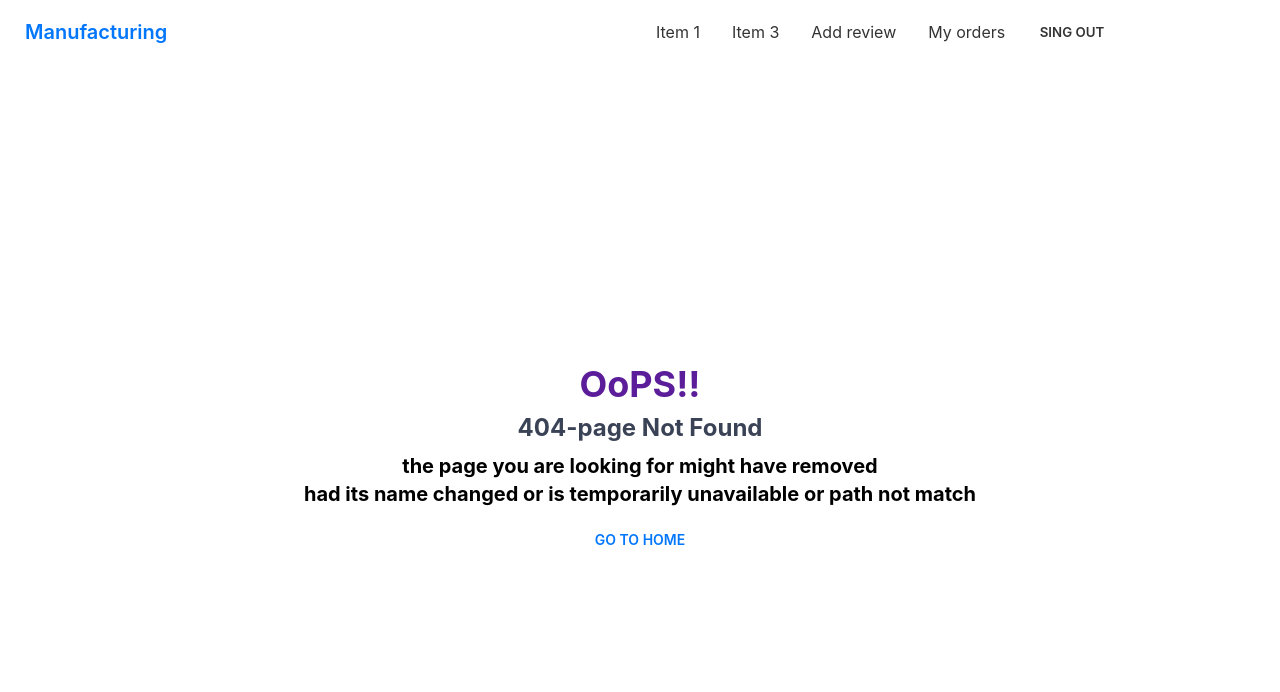
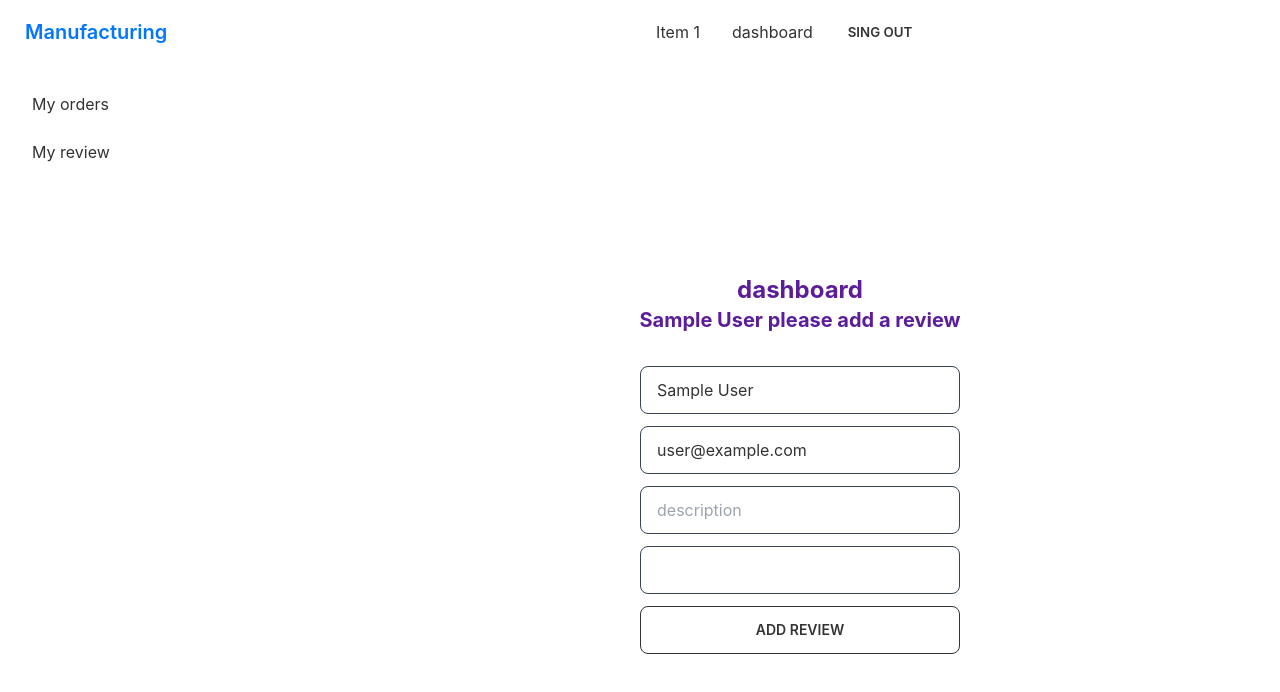
Before and after one commit to Jasimahmedq2/Manufacturer-original, a React (Create React App) app: page /dashboard/addreview in a window 1280 px wide. Shown: the top 692 px of the page. Built offline with nearby package versions, Linux system fonts and the light colour scheme; no server answers; sample sign-in values are in the browser's storage.

Commit message:
drawar-navbar

```diff
--- a/src/App.js
+++ b/src/App.js
@@ -10,6 +10,7 @@ import { ToastContainer } from 'react-toastify';
 import MyOrder from './Home/MyOrder';
 import NotFound from './Page/Share/NotFound';
 import AddReview from './Page/Share/AddReview';
+import Dashboard from './Home/Dashboard';
 
 
 function App() {
@@ -20,26 +21,23 @@ function App() {
         <Route path='/' element={
           <Home></Home>
         }></Route>
-        <Route path='/login' element={<Login></Login>}></Route>
-        <Route path='/purchase/:id' element={
+        <Route path='login' element={<Login></Login>}></Route>
+        <Route path='purchase/:id' element={
           <RequierAuth>
             <Purchase></Purchase>
           </RequierAuth>
         }></Route>
 
-        <Route path='/myorder' element={
+        <Route path='dashboard' element={
           <RequierAuth>
-            <MyOrder></MyOrder>
+          <Dashboard></Dashboard>
           </RequierAuth>
-        }></Route>
+        }>
+          <Route index element={<MyOrder></MyOrder>}></Route>
+          <Route path='addreview' element={<AddReview></AddReview>}></Route>
+        </Route>
 
-        <Route path='/addreview' element={
-          <RequierAuth>
-            <AddReview></AddReview>
-          </RequierAuth>
-        }></Route>
-
-        <Route path='/singup' element={
+        <Route path='singup' element={
           <SignUp></SignUp>
         }></Route>
         <Route path='*' element={<NotFound></NotFound>}></Route>
--- /dev/null
+++ b/src/Home/Dashboard.js
@@ -0,0 +1,28 @@
+import React from 'react';
+import {Outlet, Link} from 'react-router-dom'
+
+const Dashboard = () => {
+  return (
+    <div class="drawer drawer-mobile">
+  <input id="my-drawer-2" type="checkbox" class="drawer-toggle" />
+  <div class="drawer-content flex flex-col items-center justify-center">
+    <h2 className='text-secondary text-2xl font-bold'>dashboard</h2>
+    <Outlet></Outlet>
+    <label for="my-drawer-2" class="btn btn-primary drawer-button lg:hidden">Open drawer</label>
+
+  </div>
+  <div class="drawer-side">
+    <label for="my-drawer-2" class="drawer-overlay"></label>
+    <ul class="menu p-4 overflow-y-auto w-80 bg-base-100 text-base-content">
+
+
+      <li><Link to='/dashboard'>My orders</Link></li>
+      <li><Link to='/dashboard/addreview'>My review</Link></li>
+    </ul>
+
+  </div>
+</div>
+  );
+};
+
+export default Dashboard;
--- a/src/Home/MyOrders.js
+++ b/src/Home/MyOrders.js
@@ -32,7 +32,7 @@ const MyOrders = ({ order, index, handleDelete }) => {
 
                 <label for="delete-order" class="btn btn-ghost"
 
-                >Delete</label>f
+                >Delete</label>
               </div>
 
             </td>
--- a/src/Home/Reviews.js
+++ b/src/Home/Reviews.js
@@ -5,7 +5,7 @@ const Reviews = () => {
   const [reviews, setReviews] = useState([])
 
   useEffect(() => {
-    fetch('http://localhost:5000/review')
+    fetch('https://morning-dusk-58052.herokuapp.com/review')
     .then(res => res.json())
     .then(data => setReviews(data))
   },[])
--- a/src/Page/Share/AddReview.js
+++ b/src/Page/Share/AddReview.js
@@ -12,10 +12,10 @@ const AddReview = () => {
       name: user.displayName,
       email: user.email,
       description: event.target.description.value,
-      image: event.target.image.value
+      image: event.target.value
     }
 
-    fetch('http://localhost:5000/review', {
+    fetch('https://morning-dusk-58052.herokuapp.com/review', {
       method: 'POST',
       headers: {
         'content-type' : 'application/json'
--- /dev/null
+++ b/src/Page/Share/Myprofile.js
@@ -0,0 +1,11 @@
+import React from 'react';
+
+const Myprofile = () => {
+  return (
+    <div>
+      <h2>profile</h2>
+    </div>
+  );
+};
+
+export default Myprofile;
--- a/src/Page/Share/Nav.js
+++ b/src/Page/Share/Nav.js
@@ -15,10 +15,11 @@ const Nav = () => {
 
   const navBar = <>
     <li><Link to="/">Item 1</Link></li>
-    <li><Link to="/">Item 3</Link></li>
-    <li><Link to="/addreview">Add review</Link></li>
-    <li><Link to="/myorder">My orders</Link></li>
-    <li>{user ? <button className='btn  btn-ghost' onClick={LongOut}>Sing Out</button> : <Link to='/login'>Log In</Link>}</li>
+    {
+      user && <li><Link to='/dashboard'>dashboard</Link></li>
+
+    }
+    <li>{user ? <button className='btn  btn-ghost' onClick={LongOut}>Sing Out</button> : <Link to='login'>Log In</Link>}</li>
 
   </>
 
```
